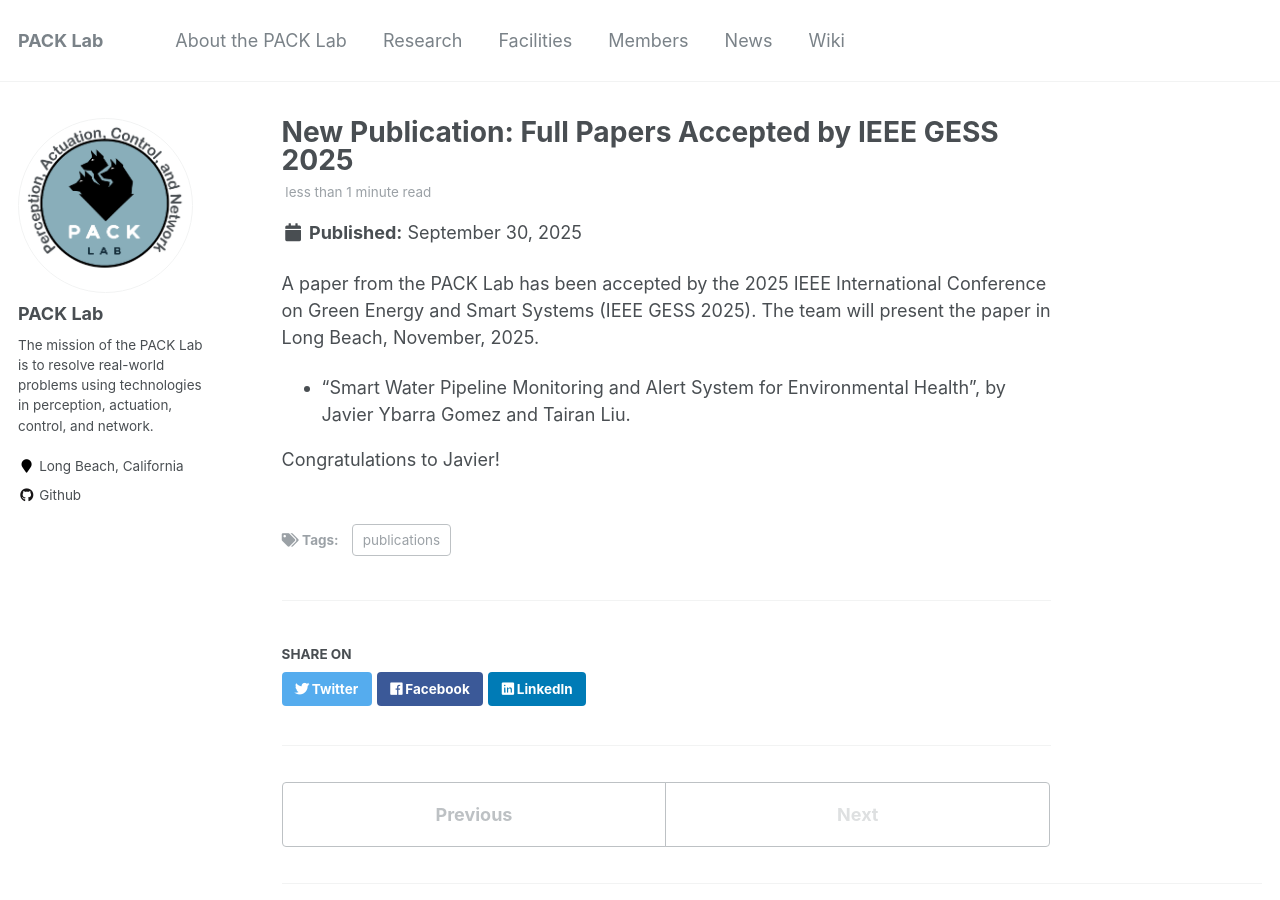
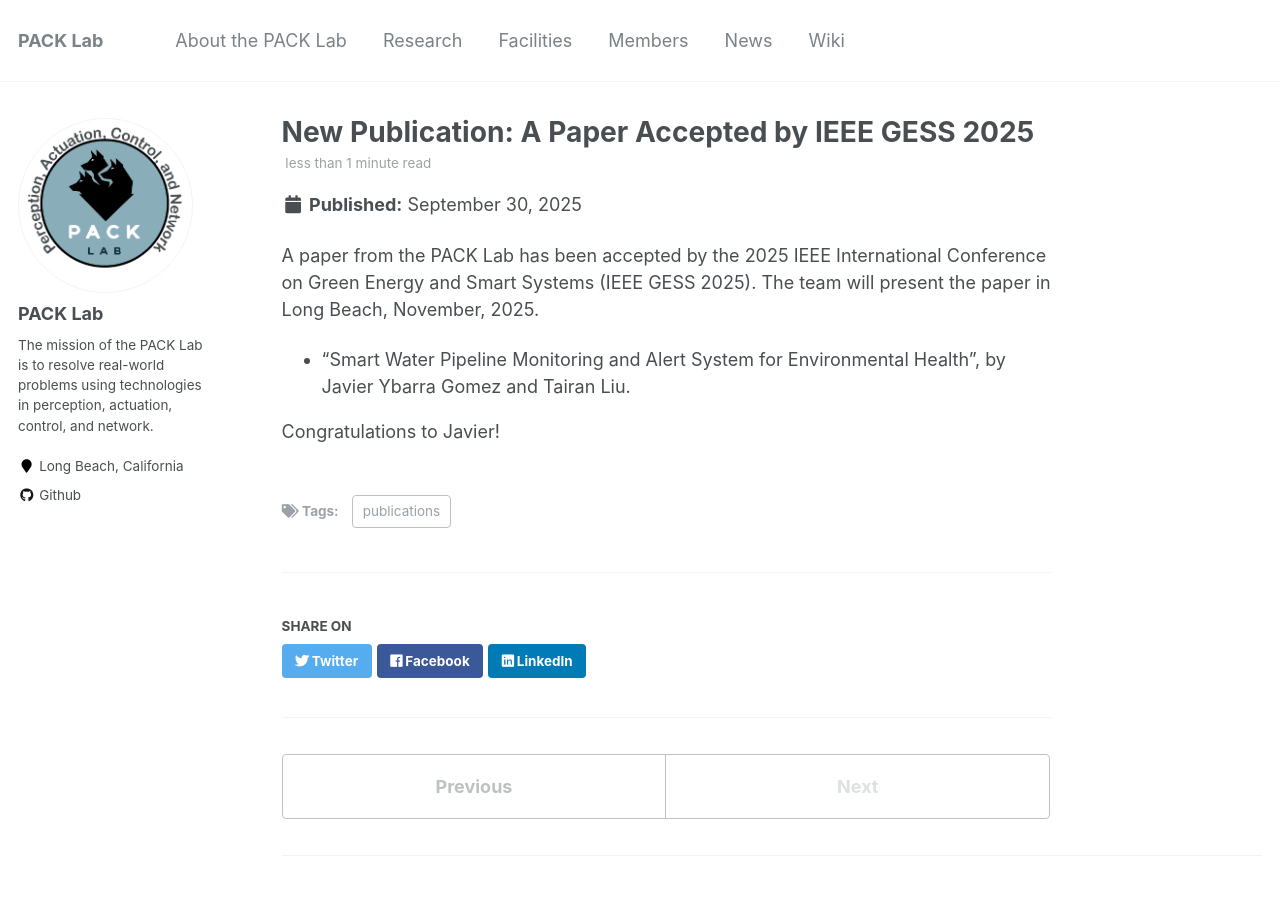
Before and after one commit to pack-lab/pack-lab.github.io, a Jekyll site: the page built from _posts/2025-09-30-news-post-1.md, in a window 1280 px wide and 900 px high. Built offline with Jekyll 4.4.1, drawn with Linux system fonts in a browser that asks for light colours.

Commit message:
Update 2025-09-30-news-post-1.md

```diff
--- a/_posts/2025-09-30-news-post-1.md
+++ b/_posts/2025-09-30-news-post-1.md
@@ -1,5 +1,5 @@
 ---
-title: 'New Publication: Full Papers Accepted by IEEE GESS 2025'
+title: 'New Publication: A Paper Accepted by IEEE GESS 2025'
 date: 2025-09-30
 permalink: /posts/2025/0930/news-post-1/
 tags:
```
